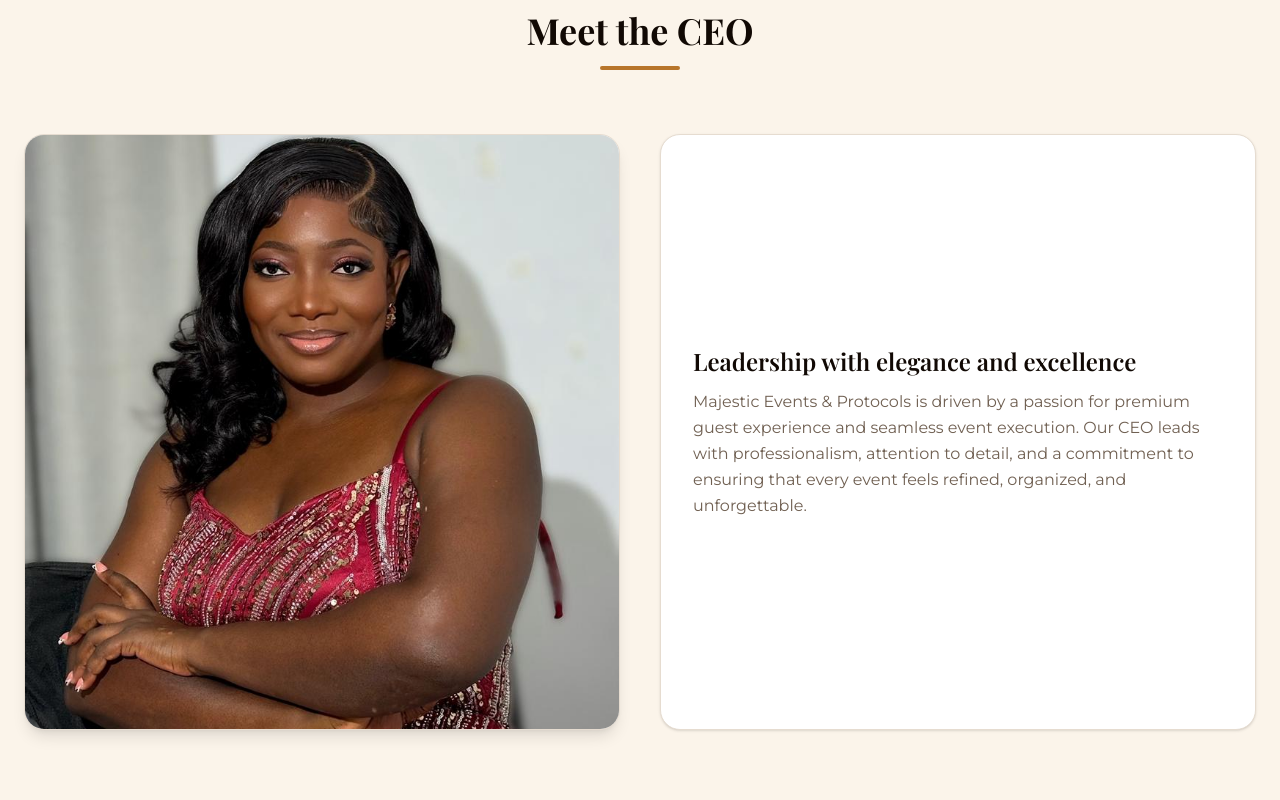
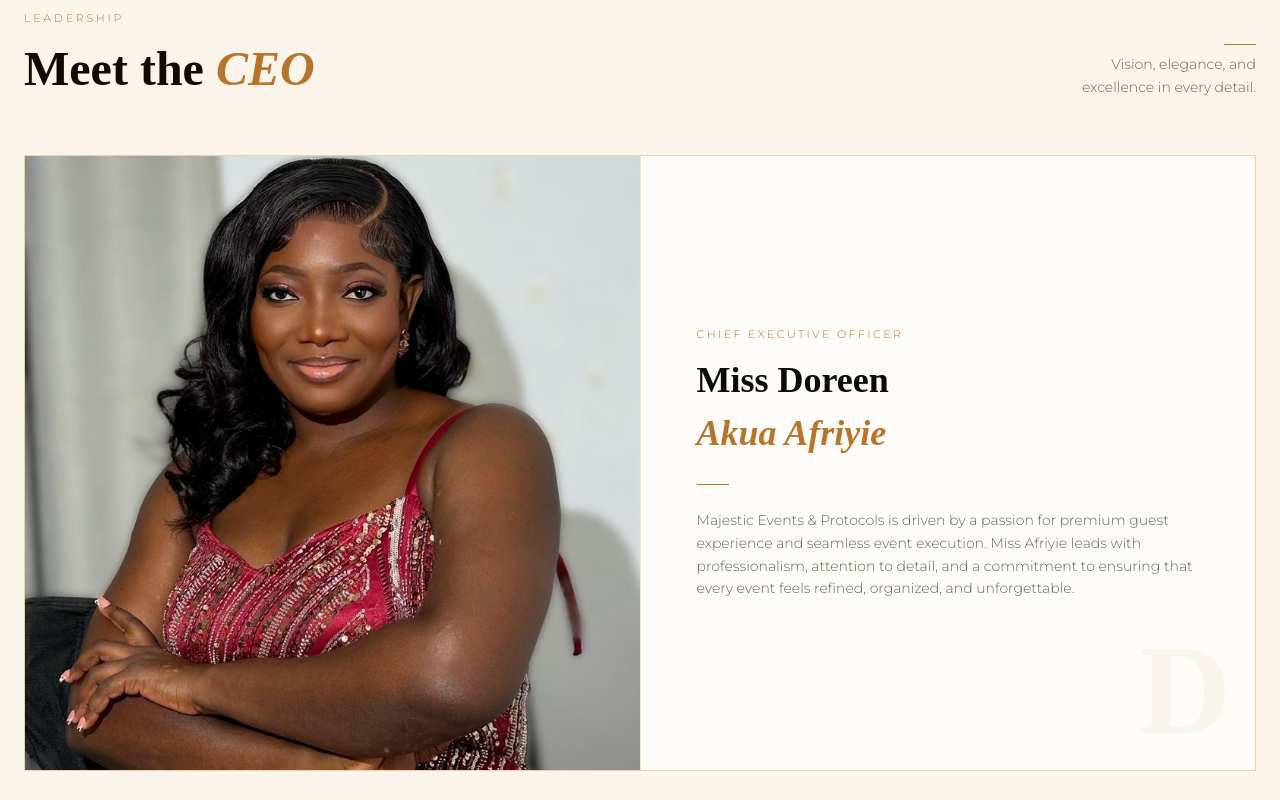
Before and after one commit to Mmabiaa/Majestic-Event-Protocols, a React (Vite) app in the folder ui/: page / in a window 1280 px wide. Shown: the part 1320-2120 px from the top of the page. Built offline with nearby package versions, Linux system fonts and the light colour scheme; a web font is replaced by a local one.

Commit message:
ref(meet ceo): update style and add ceo name

```diff
--- a/ui/src/components/pages/home/HomeMeetCeo.tsx
+++ b/ui/src/components/pages/home/HomeMeetCeo.tsx
@@ -2,34 +2,79 @@ import ceoImg from "@/assets/people/ceo.jpeg";
 
 export function HomeMeetCeo() {
   return (
-    <section className="py-24 px-6 bg-warm">
+    <section className="py-16 sm:py-24 px-6 bg-warm">
       <div className="max-w-7xl mx-auto">
-        <div className="text-center mb-16">
-          <h2 className="font-heading text-3xl md:text-4xl font-bold text-foreground mb-4">
-            Meet the CEO
-          </h2>
-          <div className="w-20 h-1 bg-gold mx-auto rounded-full" />
+
+        {/* Header */}
+        <div className="flex flex-col sm:flex-row sm:items-end sm:justify-between gap-6 mb-14">
+          <div>
+            <p className="text-[11px] tracking-[0.25em] uppercase text-gold mb-3 font-light">
+              Leadership
+            </p>
+            <h2
+              className="text-4xl sm:text-5xl font-semibold text-foreground leading-tight"
+              style={{ fontFamily: "'Cormorant Garamond', serif" }}
+            >
+              Meet the <em className="italic text-gold">CEO</em>
+            </h2>
+          </div>
+          <div className="sm:text-right">
+            <div className="w-8 h-px bg-gold mb-2 sm:ml-auto" />
+            <p className="text-sm text-muted-foreground font-light max-w-[200px] sm:ml-auto leading-relaxed">
+              Vision, elegance, and excellence in every detail.
+            </p>
+          </div>
         </div>
 
-        <div className="grid grid-cols-1 md:grid-cols-2 gap-10">
-          <div className="rounded-2xl shadow-lg overflow-hidden border border-border bg-card aspect-square">
+        {/* Content */}
+        <div
+          className="grid grid-cols-1 md:grid-cols-2"
+          style={{ gap: "1px", background: "rgba(184,148,63,0.2)", border: "1px solid rgba(184,148,63,0.2)" }}
+        >
+          {/* Image */}
+          <div className="overflow-hidden bg-background aspect-square">
             <img
               src={ceoImg}
-              alt="Majestic Events & Protocols CEO"
+              alt="Miss Doreen Akua Afriyie — CEO, Majestic Events & Protocols"
               loading="lazy"
-              className="w-full h-full object-cover"
+              className="w-full h-full object-cover transition-transform duration-700 hover:scale-105"
             />
           </div>
 
-          <div className="bg-card rounded-2xl p-8 shadow-sm border border-border aspect-square flex flex-col justify-center">
-            <h3 className="font-heading text-2xl font-semibold text-foreground mb-3">
-              Leadership with elegance and excellence
+          {/* Text */}
+          <div className="bg-background p-10 sm:p-14 flex flex-col justify-center relative overflow-hidden">
+            {/* Ghost initial */}
+            <span
+              className="absolute bottom-4 right-6 text-[8rem] leading-none font-semibold text-gold/5 select-none pointer-events-none"
+              style={{ fontFamily: "'Cormorant Garamond', serif" }}
+            >
+              D
+            </span>
+
+            <p className="text-[11px] tracking-[0.22em] uppercase text-gold mb-4 font-light">
+              Chief Executive Officer
+            </p>
+            <h3
+              className="text-3xl sm:text-4xl font-semibold text-foreground leading-tight mb-2"
+              style={{ fontFamily: "'Cormorant Garamond', serif" }}
+            >
+              Miss Doreen
             </h3>
-            <p className="text-muted-foreground leading-relaxed">
-              Majestic Events & Protocols is driven by a passion for premium guest experience and seamless event execution. Our CEO leads with professionalism, attention to detail, and a commitment to ensuring that every event feels refined, organized, and unforgettable.
+            <h3
+              className="text-3xl sm:text-4xl font-semibold text-foreground leading-tight mb-1 italic text-gold"
+              style={{ fontFamily: "'Cormorant Garamond', serif" }}
+            >
+              Akua Afriyie
+            </h3>
+
+            <div className="w-8 h-px bg-gold my-6" />
+
+            <p className="text-muted-foreground leading-relaxed font-light text-sm">
+              Majestic Events &amp; Protocols is driven by a passion for premium guest experience and seamless event execution. Miss Afriyie leads with professionalism, attention to detail, and a commitment to ensuring that every event feels refined, organized, and unforgettable.
             </p>
           </div>
         </div>
+
       </div>
     </section>
   );
```
